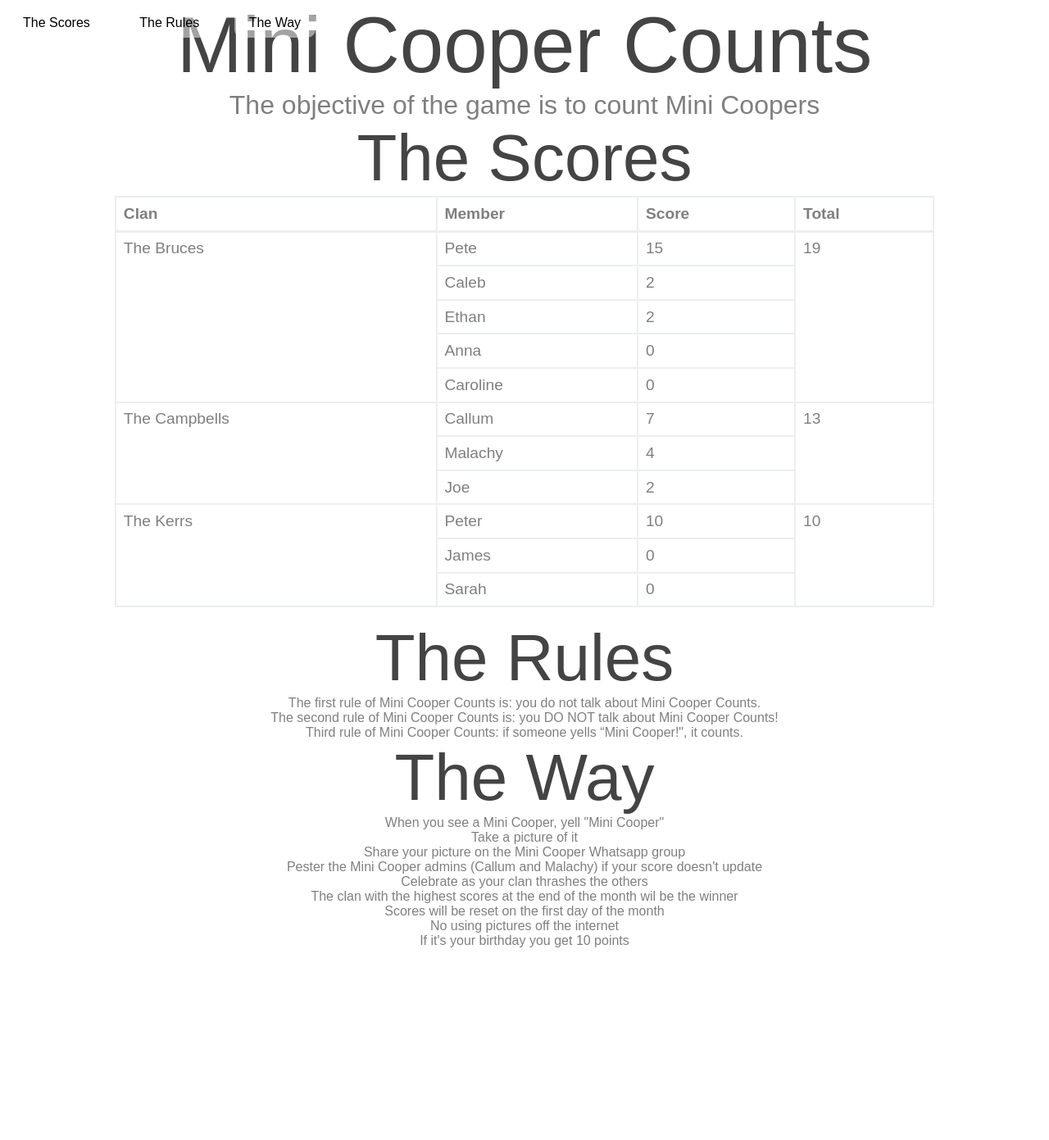
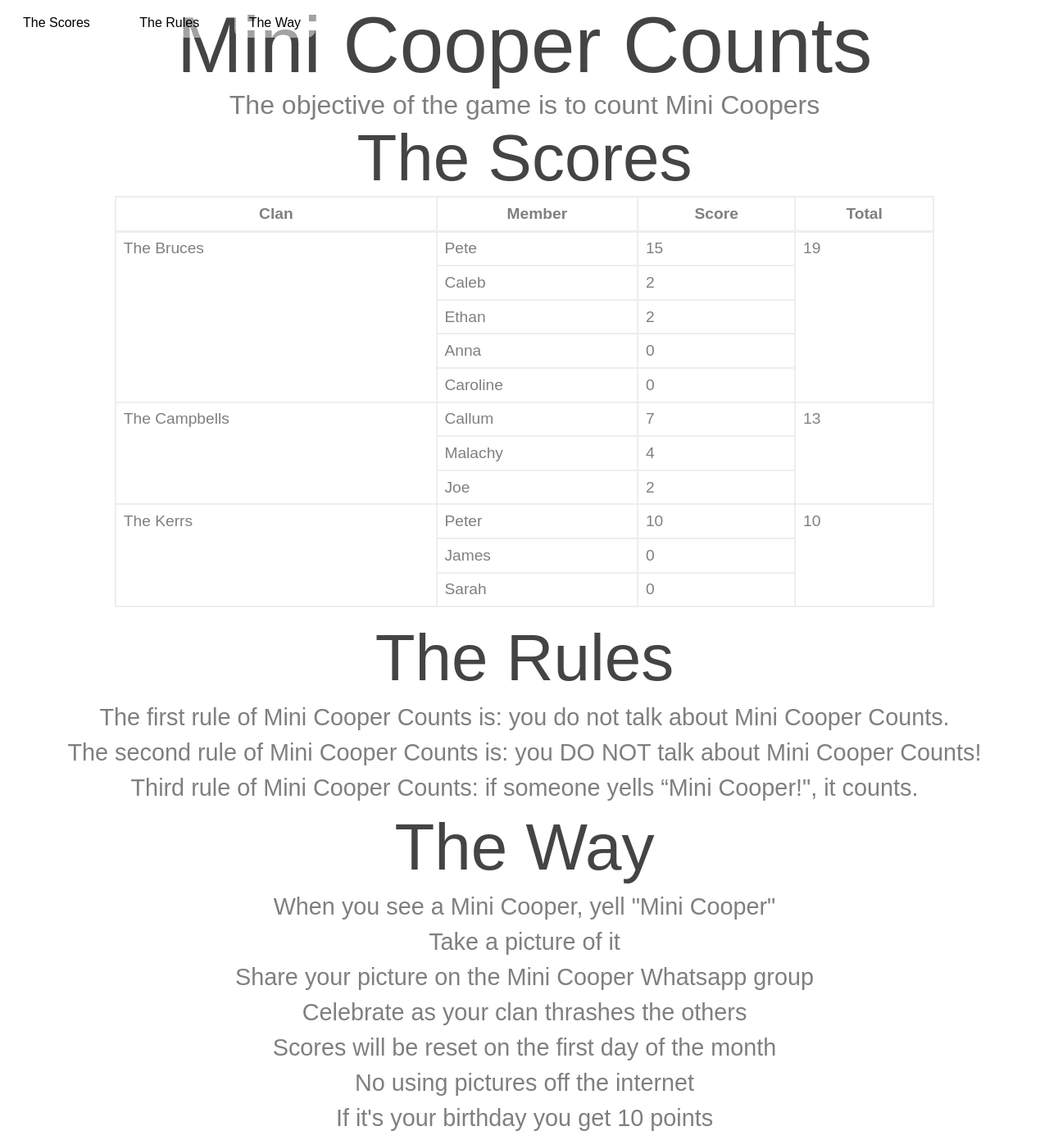
Before and after one commit to C1T1Z3N4/minicoopers, a PHP site: page / in a window 1280 px wide. Shown: the whole page at 82% size. Before the commit the page ends 1156 px from the top, so only its background shows below. Run offline with PHP 8.4, Linux system fonts and the light colour scheme; some libraries are stand-ins or nearby versions.

Commit message:
Finished port to fullpage

```diff
--- a/css/app.css
+++ b/css/app.css
@@ -1,4 +1,5 @@
 @CHARSET "ISO-8859-1";
+
 /* Reset CSS
  * --------------------------------------- */
 body,div,dl,dt,dd,ul,ol,li,h1,h2,h3,h4,h5,h6,pre,
@@ -6,42 +7,17 @@
     padding: 0;
     margin: 0;
 }
-a{
-    text-decoration:none;
-}
-table {
-    border-spacing: 0;
-}
-fieldset,img {
-    border: 0;
-}
-address,caption,cite,code,dfn,em,strong,th,var {
-    font-weight: normal;
-    font-style: normal;
-}
+
 strong{
     font-weight: bold;
 }
-ol,ul {
-    list-style: none;
-    margin:0;
-    padding:0;
-}
-caption,th {
-    text-align: left;
 
-}
 h1,h2,h3,h4,h5,h6 {
     font-weight: normal;
     font-size: 100%;
     margin:0;
     padding:0;
     color:#444;
-}
-q:before,q:after {
-    content:'';
-}
-abbr,acronym { border: 0;
 }
 
 
@@ -130,6 +106,10 @@
 }
 
 /* Table */
+table {
+    border-spacing: 0;
+}
+
 th {
     font-weight: bold;
     font-size: 1.2rem;
@@ -165,3 +145,12 @@
  .table-bordered td, .table-bordered th {
     border: 1px solid #eceeef;
 }
+
+/* Lists */
+.list {
+    font-size: 1.8rem;
+}
+
+.list li {
+    margin: 10px 0;
+}
--- a/home.html
+++ b/home.html
@@ -55,7 +55,7 @@
   <div class="section">
     <h2>The Rules</h2>
 
-    <ol>
+    <ol class="list">
       <li>The first rule of Mini Cooper Counts is: you do not talk about Mini Cooper Counts.</li>
       <li>The second rule of Mini Cooper Counts is: you DO NOT talk about Mini Cooper Counts!</li>
       <li>Third rule of Mini Cooper Counts: if someone yells “Mini Cooper!", it counts.</li>
@@ -65,13 +65,11 @@
   <div class="section">
     <h2>The Way</h2>
 
-    <ul>
+    <ul class="list">
      <li>When you see a Mini Cooper, yell "Mini Cooper"</li>
      <li>Take a picture of it</li>
      <li>Share your picture on the Mini Cooper Whatsapp group</li>
-     <li>Pester the Mini Cooper admins (Callum and Malachy) if your score doesn't update</li>
      <li>Celebrate as your clan thrashes the others</li>
-     <li>The clan with the highest scores at the end of the month wil be the winner</li>
      <li>Scores will be reset on the first day of the month</li>
      <li>No using pictures off the internet</li>
      <li>If it's your birthday you get 10 points</li>
```
